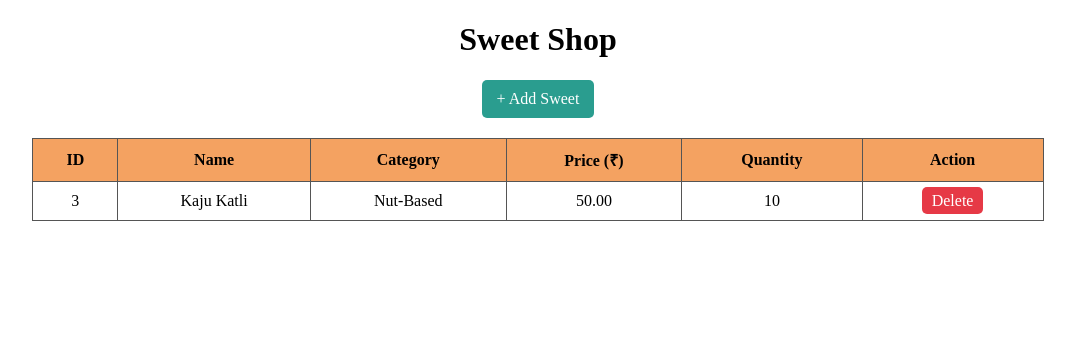
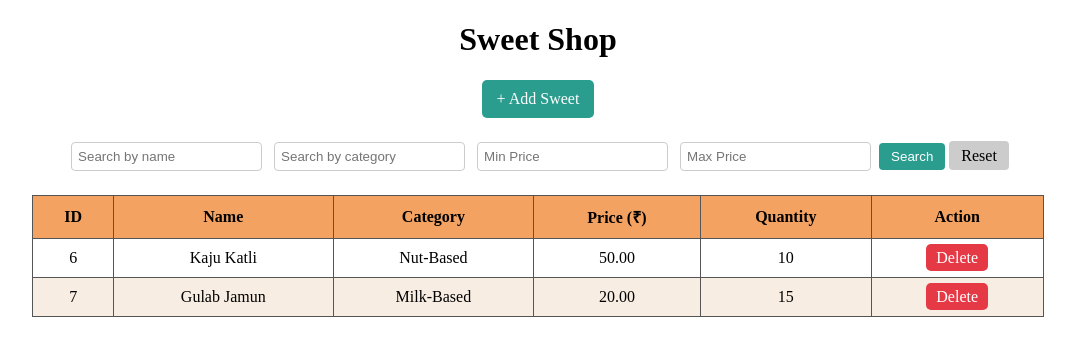
Before and after one commit to meetbarevadiya8/Sweet-Shop-Management-System, a Django app: page / in a window 1280 px wide. Shown: the top 356 px of the page, without its empty margins (102-1177 px from the left). Run offline with Django 5.2, Linux system fonts and the light colour scheme; data comes from the database, SQL or seed files in the repository.

Commit message:
Add Search & Sort Features

```diff
--- a/sweetshop/store/views.py
+++ b/sweetshop/store/views.py
@@ -5,13 +5,35 @@ from .forms import SweetForm
 
 # Create your views here.
 
-
+#Sweet List Show and Search Filters
 def sweet_list(request):
     sweets = Sweet.objects.all()
-    form = SweetForm()  # ← ADD THIS
+    form = SweetForm()
+
+    #  Search Filters
+    name_query = request.GET.get('name', '')
+    category_query = request.GET.get('category', '')
+    min_price = request.GET.get('min_price', '')
+    max_price = request.GET.get('max_price', '')
+
+    if name_query:
+        sweets = sweets.filter(name__icontains=name_query)
+    if category_query:
+        sweets = sweets.filter(category__icontains=category_query)
+    if min_price:
+        sweets = sweets.filter(price__gte=min_price)
+    if max_price:
+        sweets = sweets.filter(price__lte=max_price)
+
     return render(request, 'index.html', {
         'sweets': sweets,
-        'form': form
+        'form': form,
+        'filters': {
+            'name': name_query,
+            'category': category_query,
+            'min_price': min_price,
+            'max_price': max_price,
+        }
     })
 
 # Add Sweet
--- a/sweetshop/templates/index.html
+++ b/sweetshop/templates/index.html
@@ -185,6 +185,16 @@
         </div>
     </div>
 
+    <!--Search & Sort Features-->
+    <form method="get" style="text-align: center; margin-bottom: 20px;">
+        <input type="text" name="name" placeholder="Search by name" value="{{ filters.name }}" />
+        <input type="text" name="category" placeholder="Search by category" value="{{ filters.category }}" />
+        <input type="number" name="min_price" placeholder="Min Price" step="0.01" value="{{ filters.min_price }}" />
+        <input type="number" name="max_price" placeholder="Max Price" step="0.01" value="{{ filters.max_price }}" />
+        <button type="submit">Search</button>
+        <a href="{% url 'sweet_list' %}">Reset</a>
+    </form>
+
     <!-- Sweet List Show -->
      <table>
         <thead>
```
Also changed, not shown: sweetshop/db.sqlite3.
